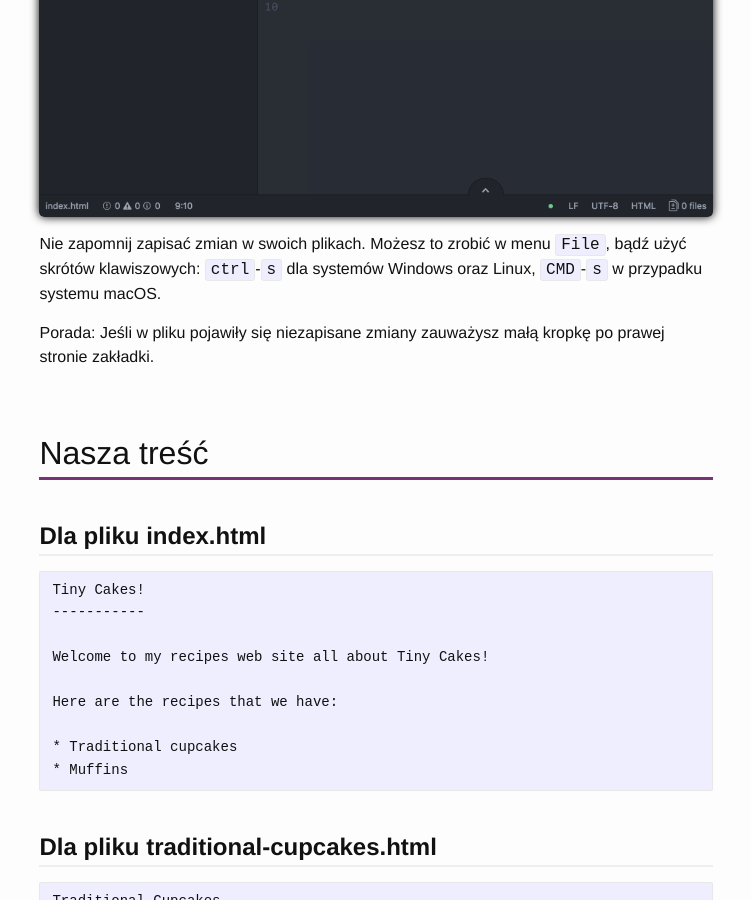
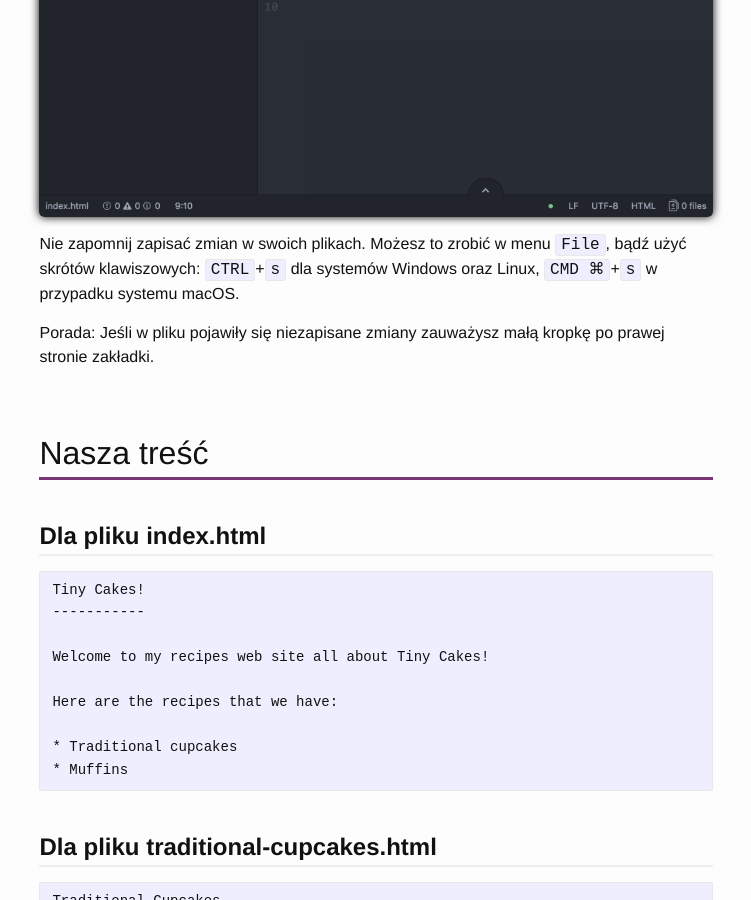
Before and after one commit to doITforAlex/HTML-CSS, a Jekyll site: the page built from _steps/step2.markdown, in a window 1280 px wide and 900 px high, scrolled down 2658 px. Shown: the whole window, without its empty margins (406-1157 px from the left). Built offline with Jekyll 4.4.1, drawn with Linux system fonts in a browser that asks for light colours; nearby versions of some CDN libraries.

```diff
--- a/_steps/step2.markdown
+++ b/_steps/step2.markdown
@@ -40,7 +40,7 @@ Po utworzeniu trzech nowych plików o podanych wcześniej nazwach, otwórz każd
 
 ![Content added to files](../assets/atom-unformatted-files.png){:title="Content added to files" class="img-responsive imgbox"}
 
-Nie zapomnij zapisać zmian w swoich plikach.  Możesz to zrobić w menu `File`, bądź użyć skrótów klawiszowych: `ctrl`-`s` dla systemów Windows oraz Linux, `CMD`-`s` w przypadku systemu macOS.
+Nie zapomnij zapisać zmian w swoich plikach.  Możesz to zrobić w menu `File`, bądź użyć skrótów klawiszowych: `CTRL`+`s` dla systemów Windows oraz Linux, `CMD ⌘`+`s` w przypadku systemu macOS.
 
 Porada: Jeśli w pliku pojawiły się niezapisane zmiany zauważysz małą kropkę po prawej stronie zakładki.
 
```
